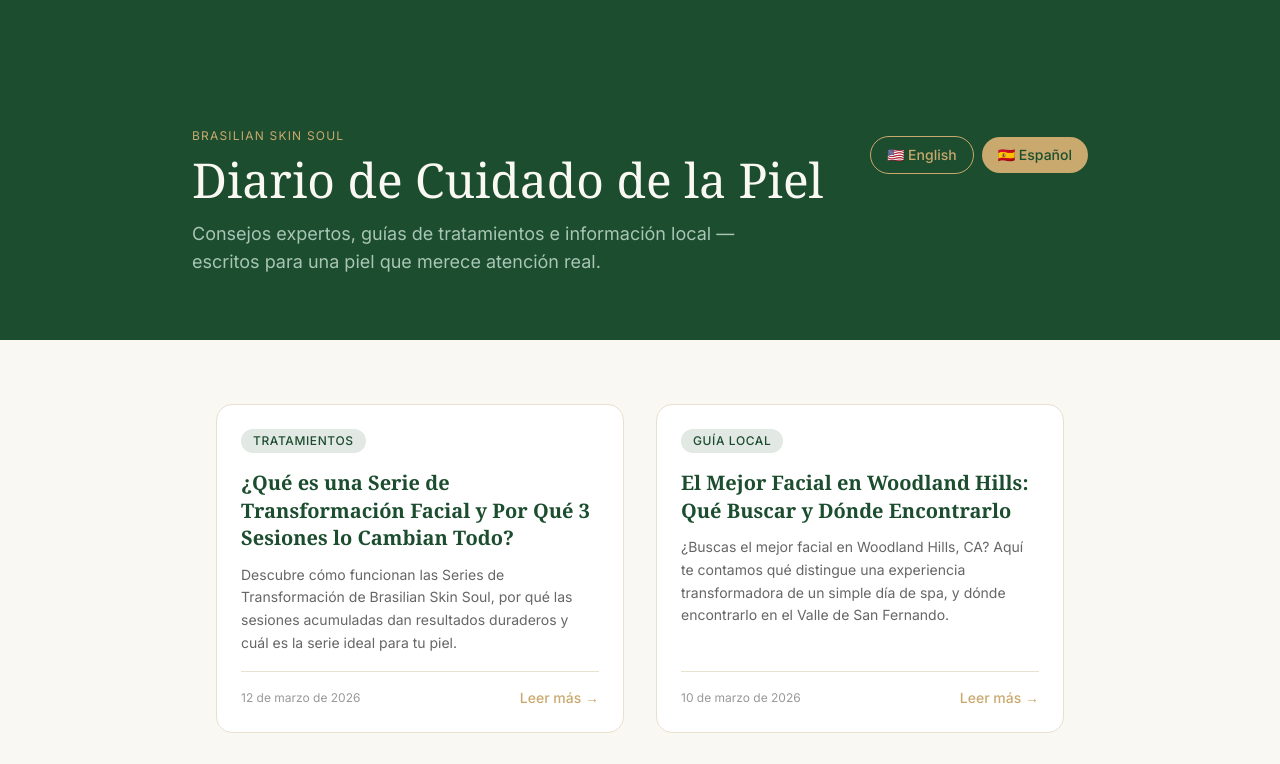
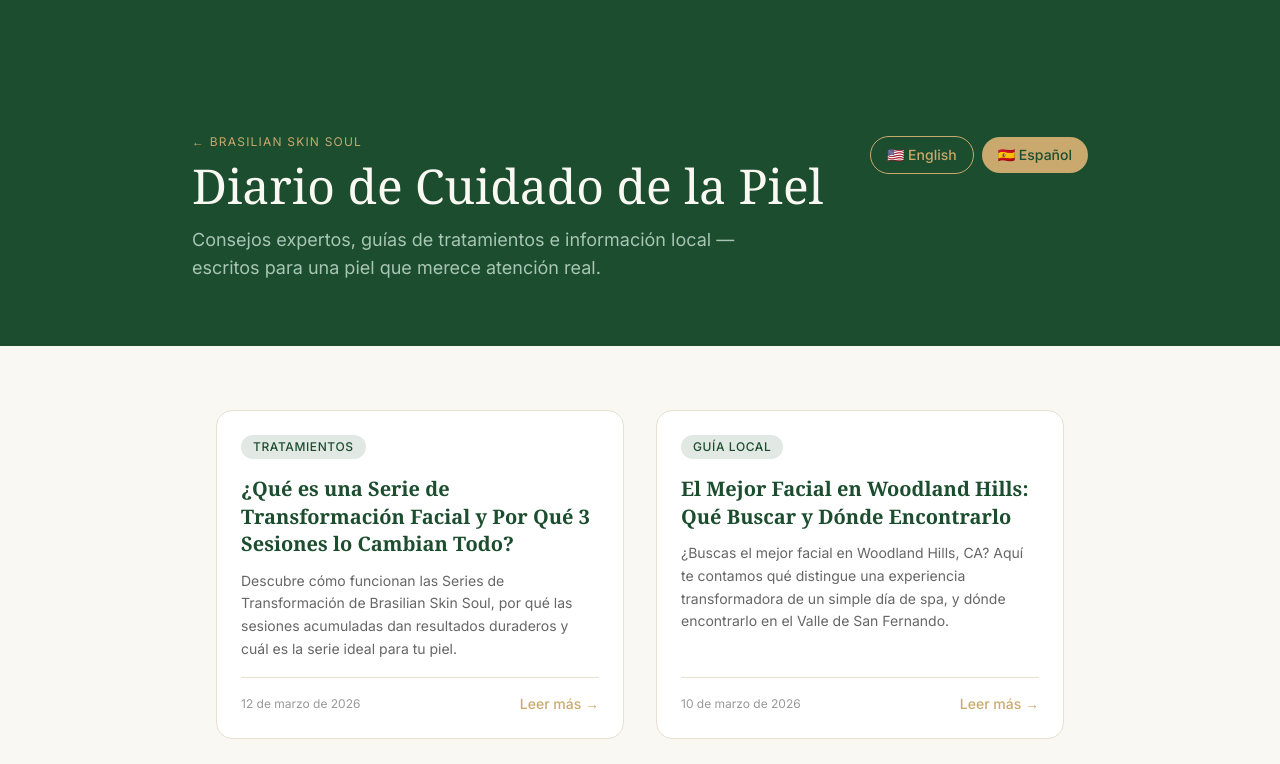
Before and after one commit to roadtojesusministry/brasilian-skin-soul, a Next.js app: page /es/blog in a window 1280 px wide. Shown: the top 764 px of the page. Built offline with nearby package versions, Linux system fonts and the light colour scheme.

Commit message:
fix: blog index pages have ← home link on all 3 languages

```diff
--- a/src/app/blog/page.tsx
+++ b/src/app/blog/page.tsx
@@ -28,12 +28,13 @@ export default function BlogPage() {
       >
         <div className="max-w-4xl mx-auto flex items-start justify-between gap-6 flex-wrap">
           <div>
-            <p
-              className="text-xs tracking-widest uppercase mb-3"
+            <Link
+              href="/"
+              className="inline-flex items-center gap-1.5 text-xs tracking-widest uppercase mb-3 hover:opacity-80 transition-opacity"
               style={{ color: '#C9A96E' }}
             >
-              Brasilian Skin Soul
-            </p>
+              ← Brasilian Skin Soul
+            </Link>
             <h1
               className="text-4xl md:text-5xl font-serif mb-4"
               style={{ color: '#FAF8F2', fontFamily: 'Georgia, serif' }}
--- a/src/app/es/blog/page.tsx
+++ b/src/app/es/blog/page.tsx
@@ -28,12 +28,13 @@ export default function EsBlogPage() {
       >
         <div className="max-w-4xl mx-auto flex items-start justify-between gap-6 flex-wrap">
           <div>
-            <p
-              className="text-xs tracking-widest uppercase mb-3"
+            <Link
+              href="/"
+              className="inline-flex items-center gap-1.5 text-xs tracking-widest uppercase mb-3 hover:opacity-80 transition-opacity"
               style={{ color: '#C9A96E' }}
             >
-              Brasilian Skin Soul
-            </p>
+              ← Brasilian Skin Soul
+            </Link>
             <h1
               className="text-4xl md:text-5xl font-serif mb-4"
               style={{ color: '#FAF8F2', fontFamily: 'Georgia, serif' }}
--- a/src/app/pt/blog/page.tsx
+++ b/src/app/pt/blog/page.tsx
@@ -28,12 +28,13 @@ export default function PtBlogPage() {
       >
         <div className="max-w-4xl mx-auto flex items-start justify-between gap-6 flex-wrap">
           <div>
-            <p
-              className="text-xs tracking-widest uppercase mb-3"
+            <Link
+              href="/"
+              className="inline-flex items-center gap-1.5 text-xs tracking-widest uppercase mb-3 hover:opacity-80 transition-opacity"
               style={{ color: '#C9A96E' }}
             >
-              Brasilian Skin Soul
-            </p>
+              ← Brasilian Skin Soul
+            </Link>
             <h1
               className="text-4xl md:text-5xl font-serif mb-4"
               style={{ color: '#FAF8F2', fontFamily: 'Georgia, serif' }}
```
